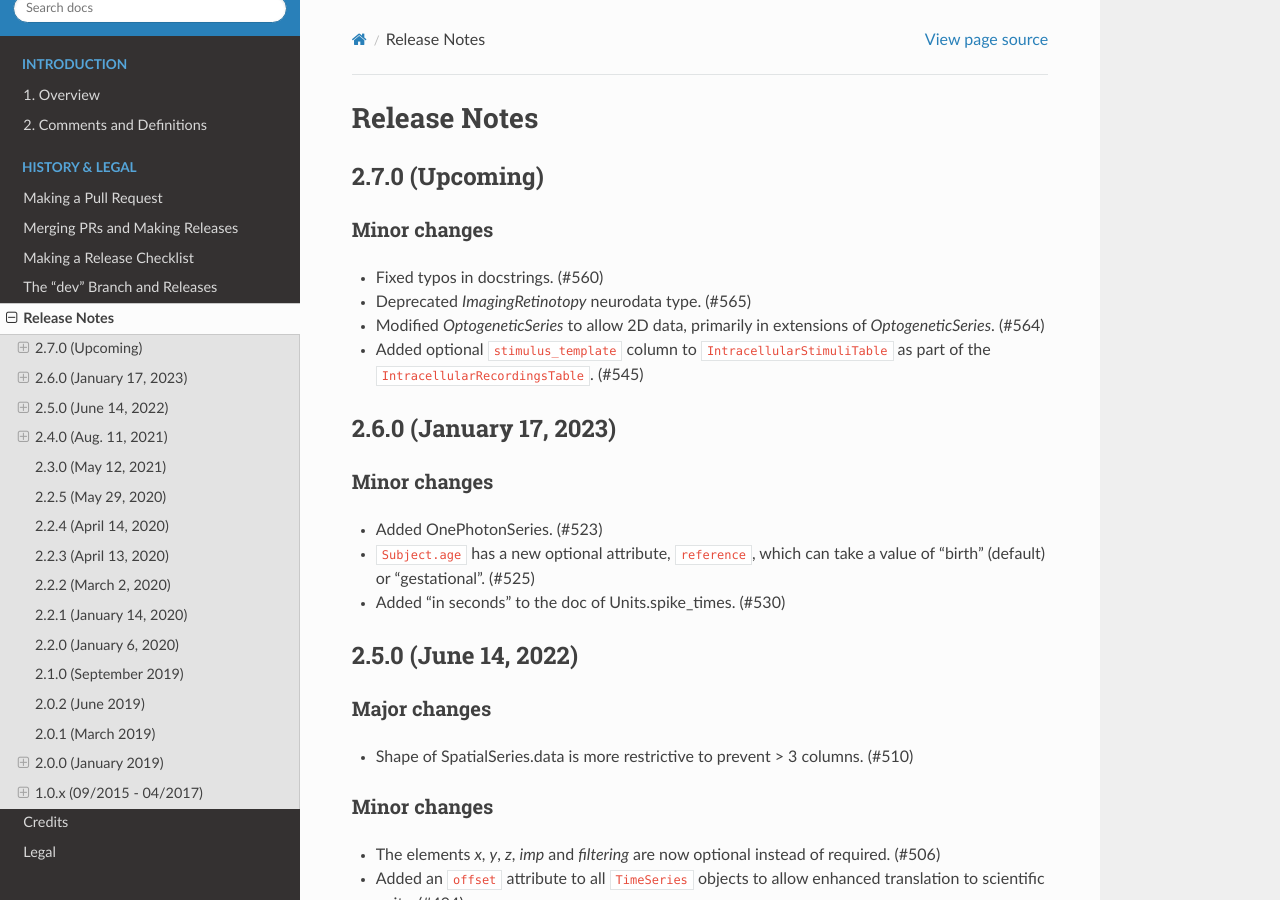
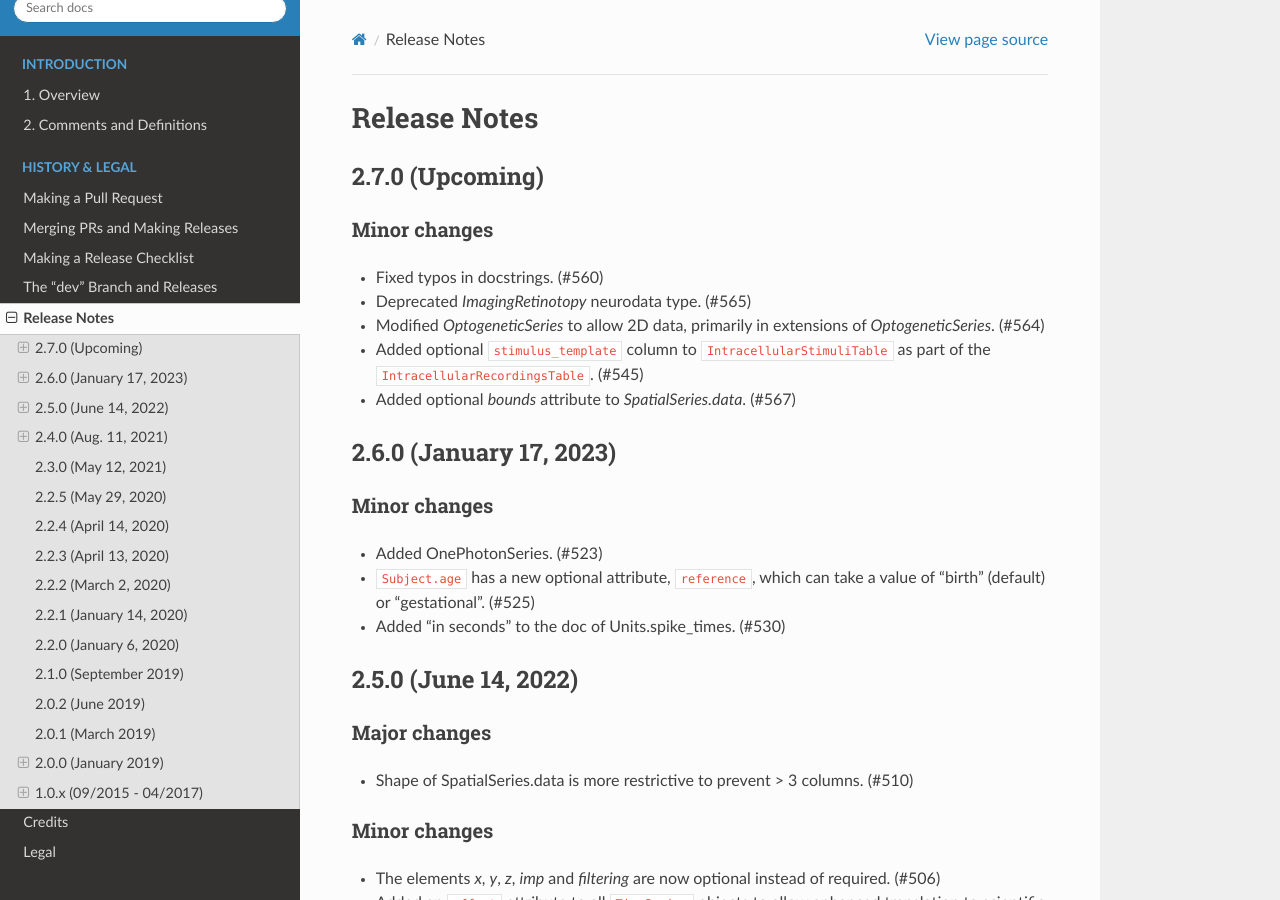
Before and after one commit to NeurodataWithoutBorders/nwb-schema, a Sphinx documentation site: the page built from docs/format/source/format_release_notes.rst, in a window 1280 px wide and 900 px high. Built offline with Sphinx 7.4.7 and the Read the Docs theme 2.0.0, drawn with Linux system fonts in a browser that asks for light colours.

Commit message:
Update format_release_notes.rst

```diff
--- a/docs/format/source/format_release_notes.rst
+++ b/docs/format/source/format_release_notes.rst
@@ -12,6 +12,7 @@ Minor changes
 - Deprecated `ImagingRetinotopy` neurodata type. (#565)
 - Modified `OptogeneticSeries` to allow 2D data, primarily in extensions of `OptogeneticSeries`. (#564)
 - Added optional ``stimulus_template`` column to ``IntracellularStimuliTable`` as part of the ``IntracellularRecordingsTable``. (#545)
+- Added optional `bounds` attribute to `SpatialSeries.data`. (#567)
 
 2.6.0 (January 17, 2023)
 -----------------------
```
